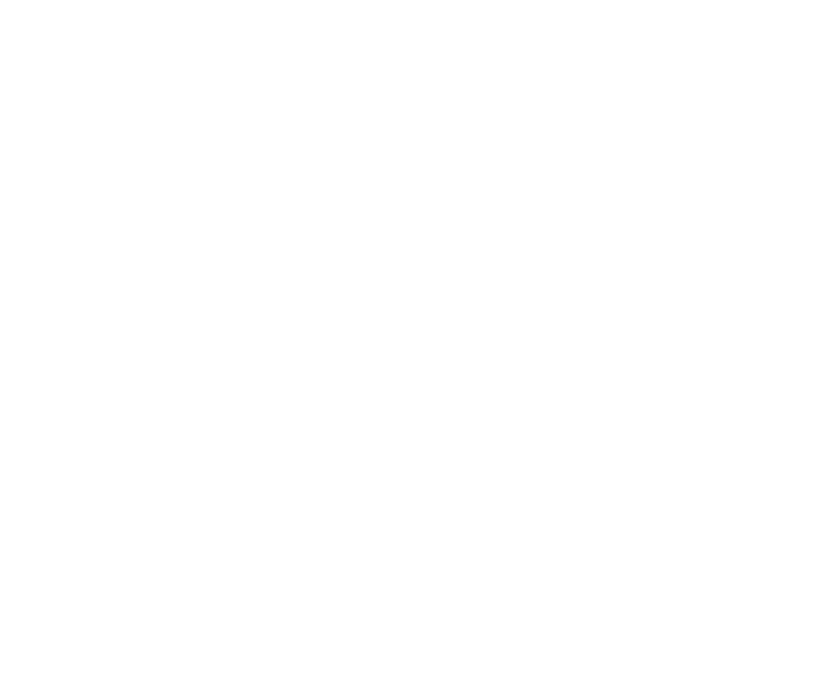
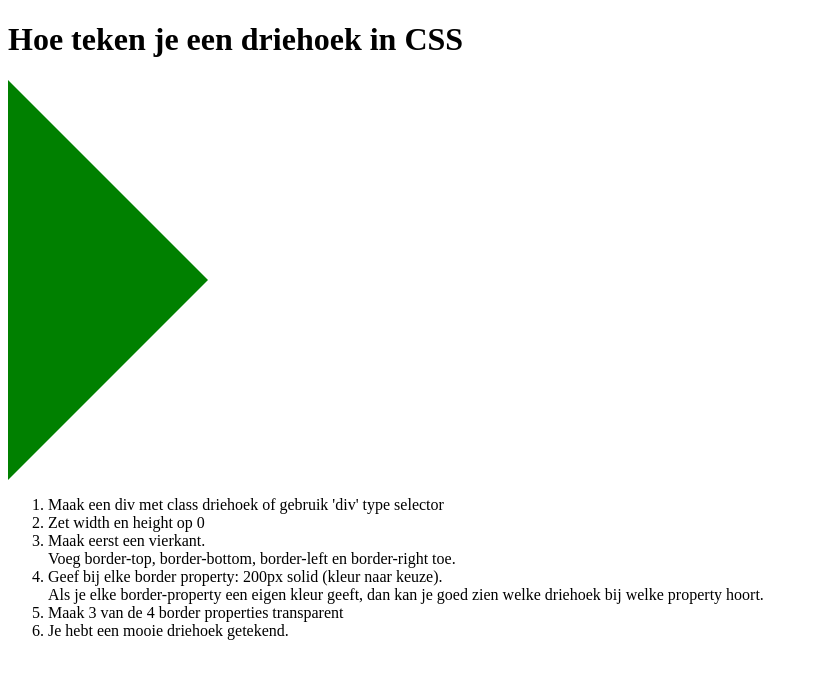
Before and after one commit to WhitneyWassenaar/frontend-html-css-bonus-driehoek, a plain HTML site: page index.html in a window 1280 px wide. Shown: the whole page, without its empty margins (0-813 px from the left). Drawn offline with Linux system fonts and the light colour scheme.

Commit message:
CSS en instructies in html toegvoegd

```diff
--- a/index.html
+++ b/index.html
@@ -2,11 +2,25 @@
 <html lang="en">
 <head>
     <meta charset="UTF-8">
+    <meta name="viewport" content="width=device-width, initial-scale=1.0">
+    <link rel="stylesheet" href="./styles/styles.css">
     <title>Bonus driehoek</title>
 </head>
 <body>
 <main>
+    <h1>Hoe teken je een driehoek in CSS</h1>
     <div class="driehoek"></div>
+
+    <ol>
+        <li>Maak een div met class driehoek of gebruik 'div' type selector</li>
+        <li>Zet width en height op 0</li>
+        <li>Maak eerst een vierkant.<br>
+        Voeg border-top, border-bottom, border-left en border-right toe.</li>
+        <li>Geef bij elke border property: 200px solid (kleur naar keuze). <br>
+        Als je elke border-property een eigen kleur geeft, dan kan je goed zien welke driehoek bij welke property hoort.</li>
+        <li>Maak 3 van de 4 border properties transparent</li>
+        <li>Je hebt een mooie driehoek getekend.</li>
+    </ol>
 </main>
 
 </body>
--- a/styles/styles.css
+++ b/styles/styles.css
@@ -0,0 +1,8 @@
+.driehoek {
+    width: 0;
+    height: 0;
+    border-top: 200px solid transparent;
+    border-left:  200px solid green;
+    border-right:200px solid transparent;
+    border-bottom: 200px solid transparent;
+}
```
